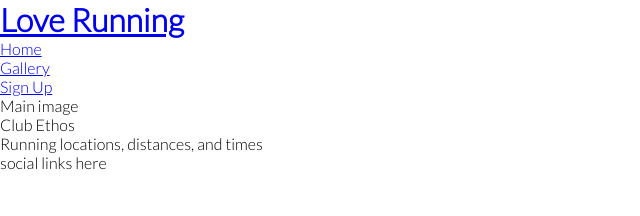
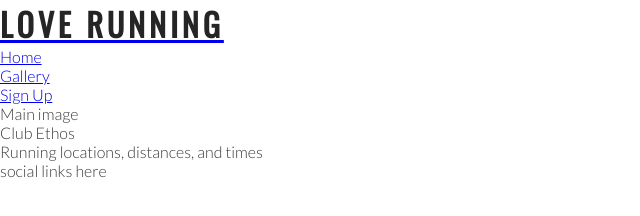
Before and after one commit to adamhatton/love-running, a plain HTML site: page index.html in a window 1280 px wide. Shown: the whole page, without its empty margins (0-640 px from the left). Drawn offline with nearby package versions, Linux system fonts and the light colour scheme.

Commit message:
Add style for headings and logo

```diff
--- a/assets/css/style.css
+++ b/assets/css/style.css
@@ -9,4 +9,15 @@
 body {
     font-family: Lato, sans-serif;
     font-weight: 300;
+    color: #3a3a3a;
 }
+
+/* headings and logo */
+
+h1,
+h2 {
+    font-family: Oswald, sans-serif;
+    text-transform: uppercase;
+    letter-spacing: 4px;
+    color: #252525;
+}
```
